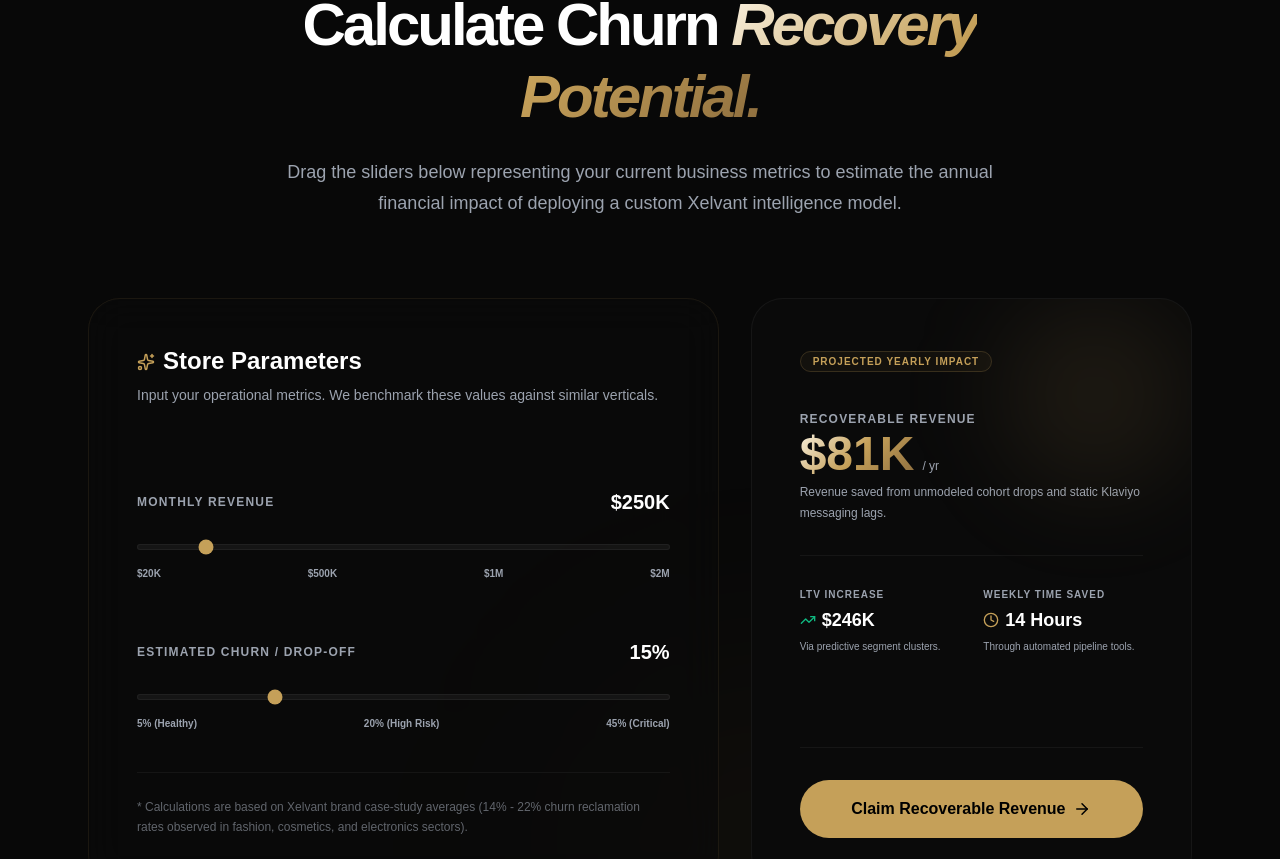
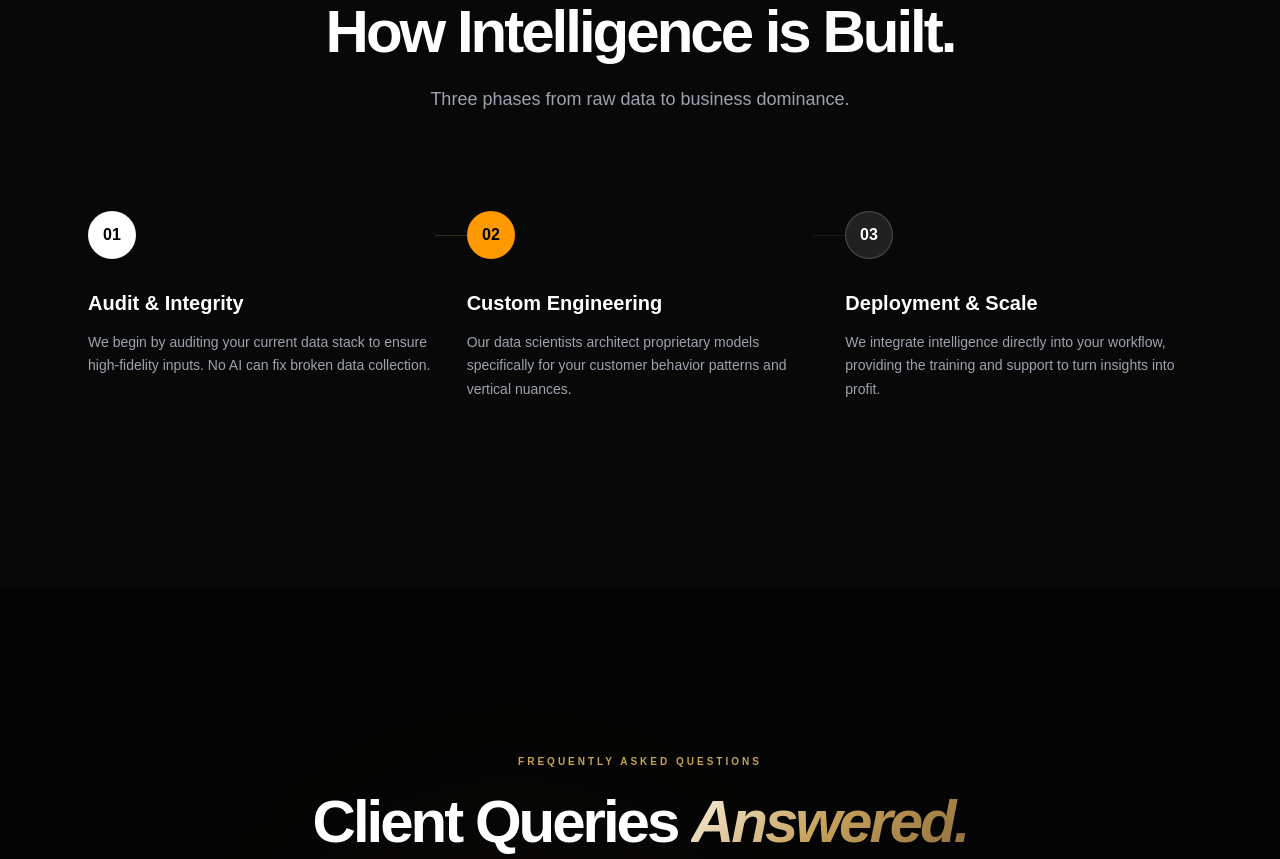
Before and after one commit to ali-zain-ai/Xelvant-site, a Next.js app: page / in a window 1280 px wide. Shown: the part 1051-1910 px from the top of the page. Built offline with nearby package versions, Linux system fonts and the light colour scheme; a web font is replaced by a local one.

Commit message:
Remove Calculator section

```diff
--- a/app/page.tsx
+++ b/app/page.tsx
@@ -2,7 +2,6 @@ import Navbar from "@/components/layout/Navbar";
 import Footer from "@/components/layout/Footer";
 import PageLoader from "@/components/ui/PageLoader";
 import HeroSection from "@/components/sections/HeroSection";
-import CalculatorSection from "@/components/sections/CalculatorSection";
 import ProtocolSection from "@/components/sections/ProtocolSection";
 import FaqSection from "@/components/sections/FaqSection";
 import CtaSection from "@/components/sections/CtaSection";
@@ -14,7 +13,6 @@ export default function Home() {
       <Navbar />
       <main className="bg-background">
         <HeroSection />
-        <CalculatorSection />
         <ProtocolSection />
         <FaqSection />
         <CtaSection />
--- a/components/sections/CalculatorSection.tsx
+++ /dev/null
@@ -1,185 +0,0 @@
-"use client";
-
-import { useState } from "react";
-import { motion } from "framer-motion";
-import { TrendingUp, DollarSign, ArrowRight, Sparkles, Clock } from "lucide-react";
-import Link from "next/link";
-
-const EASE = [0.16, 1, 0.3, 1] as const;
-
-export default function CalculatorSection() {
-  const [revenue, setRevenue] = useState(250000);
-  const [churn, setChurn] = useState(15);
-
-  const annualRevenue = revenue * 12;
-  const yearlyChurnLoss = annualRevenue * (churn / 100);
-  const projectedRecovery = yearlyChurnLoss * 0.18;
-  const timeSaved = 14;
-  const ltvIncrease = annualRevenue * 0.082;
-
-  const formatCurrency = (val: number) => {
-    if (val >= 1000000) return `$${(val / 1000000).toFixed(1)}M`;
-    if (val >= 1000) return `$${(val / 1000).toFixed(0)}K`;
-    return `$${val}`;
-  };
-
-  return (
-    <section className="section-padding bg-[#080808] border-y border-white/5 relative overflow-hidden">
-      <div className="absolute bottom-0 right-1/4 w-96 h-96 bg-primary/5 rounded-full blur-[120px] pointer-events-none" />
-
-      <div className="max-w-7xl mx-auto px-6 relative z-10">
-        {/* Header */}
-        <motion.div
-          initial={{ opacity: 0, y: 30 }}
-          whileInView={{ opacity: 1, y: 0 }}
-          transition={{ duration: 0.8, ease: EASE }}
-          viewport={{ once: true, margin: "-100px" }}
-          className="text-center max-w-3xl mx-auto mb-20"
-        >
-          <span className="text-[10px] uppercase tracking-[0.3em] text-primary font-bold mb-4 inline-block">
-            ROI Projection
-          </span>
-          <h2 className="text-4xl md:text-6xl font-bold tracking-tighter mb-6 text-white">
-            Calculate Churn <span className="text-gradient-gold italic">Recovery Potential.</span>
-          </h2>
-          <p className="text-muted text-lg">
-            Drag the sliders below representing your current business metrics to estimate the annual financial impact of deploying a custom Xelvant intelligence model.
-          </p>
-        </motion.div>
-
-        {/* Calculator Card */}
-        <div className="grid grid-cols-1 lg:grid-cols-12 gap-8 items-stretch">
-          {/* Sliders */}
-          <motion.div
-            initial={{ opacity: 0, y: 40 }}
-            whileInView={{ opacity: 1, y: 0 }}
-            transition={{ duration: 0.8, ease: EASE }}
-            viewport={{ once: true, margin: "-100px" }}
-            className="lg:col-span-7 glass-card rounded-[32px] p-8 md:p-12 border-gold-subtle flex flex-col justify-between space-y-10"
-          >
-            <div>
-              <h3 className="text-2xl font-bold text-white mb-2 flex items-center gap-2">
-                <Sparkles size={18} className="text-primary" /> Store Parameters
-              </h3>
-              <p className="text-muted text-sm mb-10">Input your operational metrics. We benchmark these values against similar verticals.</p>
-            </div>
-
-            <div className="space-y-4">
-              <div className="flex justify-between items-center">
-                <label className="text-xs uppercase tracking-widest font-black text-muted">Monthly Revenue</label>
-                <span className="text-xl font-bold text-white">{formatCurrency(revenue)}</span>
-              </div>
-              <input
-                type="range"
-                min={20000}
-                max={2000000}
-                step={10000}
-                value={revenue}
-                onChange={(e) => setRevenue(Number(e.target.value))}
-                className="w-full h-1.5 bg-white/5 rounded-lg appearance-none cursor-pointer accent-primary border border-white/5 outline-none transition-all duration-300"
-              />
-              <div className="flex justify-between text-[10px] text-muted font-bold">
-                <span>$20K</span>
-                <span>$500K</span>
-                <span>$1M</span>
-                <span>$2M</span>
-              </div>
-            </div>
-
-            <div className="space-y-4 pt-4">
-              <div className="flex justify-between items-center">
-                <label className="text-xs uppercase tracking-widest font-black text-muted">Estimated Churn / Drop-Off</label>
-                <span className="text-xl font-bold text-white">{churn}%</span>
-              </div>
-              <input
-                type="range"
-                min={5}
-                max={45}
-                step={1}
-                value={churn}
-                onChange={(e) => setChurn(Number(e.target.value))}
-                className="w-full h-1.5 bg-white/5 rounded-lg appearance-none cursor-pointer accent-primary border border-white/5 outline-none transition-all duration-300"
-              />
-              <div className="flex justify-between text-[10px] text-muted font-bold">
-                <span>5% (Healthy)</span>
-                <span>20% (High Risk)</span>
-                <span>45% (Critical)</span>
-              </div>
-            </div>
-
-            <p className="text-xs text-muted/60 leading-relaxed pt-6 border-t border-white/5">
-              * Calculations are based on Xelvant brand case-study averages (14% - 22% churn reclamation rates observed in fashion, cosmetics, and electronics sectors).
-            </p>
-          </motion.div>
-
-          {/* Results */}
-          <motion.div
-            initial={{ opacity: 0, y: 40 }}
-            whileInView={{ opacity: 1, y: 0 }}
-            transition={{ duration: 0.8, delay: 0.2, ease: EASE }}
-            viewport={{ once: true, margin: "-100px" }}
-            className="lg:col-span-5 bg-surface border border-white/5 rounded-[32px] p-8 md:p-12 hover:border-primary/20 transition-colors duration-700 flex flex-col justify-between relative overflow-hidden"
-          >
-            <div className="absolute top-0 right-0 w-48 h-48 bg-primary/10 rounded-full blur-[50px] pointer-events-none" />
-
-            <div className="space-y-8">
-              <div>
-                <span className="text-[10px] font-black uppercase tracking-widest text-primary px-3 py-1 rounded-full border border-primary/20 bg-primary/5">
-                  Projected Yearly Impact
-                </span>
-              </div>
-
-              <div className="space-y-1">
-                <span className="text-xs uppercase tracking-widest font-bold text-muted">Recoverable Revenue</span>
-                <div className="flex items-baseline gap-2">
-                  <motion.span
-                    key={projectedRecovery}
-                    initial={{ opacity: 0, y: 10 }}
-                    animate={{ opacity: 1, y: 0 }}
-                    transition={{ duration: 0.4, ease: EASE }}
-                    className="text-4xl md:text-5xl font-black text-white text-gradient-gold"
-                  >
-                    {formatCurrency(projectedRecovery)}
-                  </motion.span>
-                  <span className="text-xs text-muted">/ yr</span>
-                </div>
-                <p className="text-xs text-muted leading-relaxed">
-                  Revenue saved from unmodeled cohort drops and static Klaviyo messaging lags.
-                </p>
-              </div>
-
-              <div className="grid grid-cols-2 gap-6 pt-6 border-t border-white/5">
-                <div className="space-y-1">
-                  <span className="text-[10px] uppercase tracking-widest font-bold text-muted">LTV Increase</span>
-                  <div className="text-lg font-bold text-white flex items-center gap-1.5">
-                    <TrendingUp className="text-green" size={16} />
-                    {formatCurrency(ltvIncrease)}
-                  </div>
-                  <p className="text-[10px] text-muted leading-relaxed">Via predictive segment clusters.</p>
-                </div>
-                <div className="space-y-1">
-                  <span className="text-[10px] uppercase tracking-widest font-bold text-muted">Weekly Time Saved</span>
-                  <div className="text-lg font-bold text-white flex items-center gap-1.5">
-                    <Clock className="text-primary" size={16} />
-                    {timeSaved} Hours
-                  </div>
-                  <p className="text-[10px] text-muted leading-relaxed">Through automated pipeline tools.</p>
-                </div>
-              </div>
-            </div>
-
-            <div className="pt-8 mt-8 border-t border-white/5">
-              <Link
-                href="/audit"
-                className="w-full py-4 bg-primary hover:bg-primary-dark text-black font-black text-md rounded-full transition-all flex items-center justify-center gap-2 hover:shadow-[0_0_30px_rgba(197,160,89,0.3)] transform hover:scale-[1.02] active:scale-95 cursor-pointer"
-              >
-                Claim Recoverable Revenue
-                <ArrowRight size={18} />
-              </Link>
-            </div>
-          </motion.div>
-        </div>
-      </div>
-    </section>
-  );
-}
```
